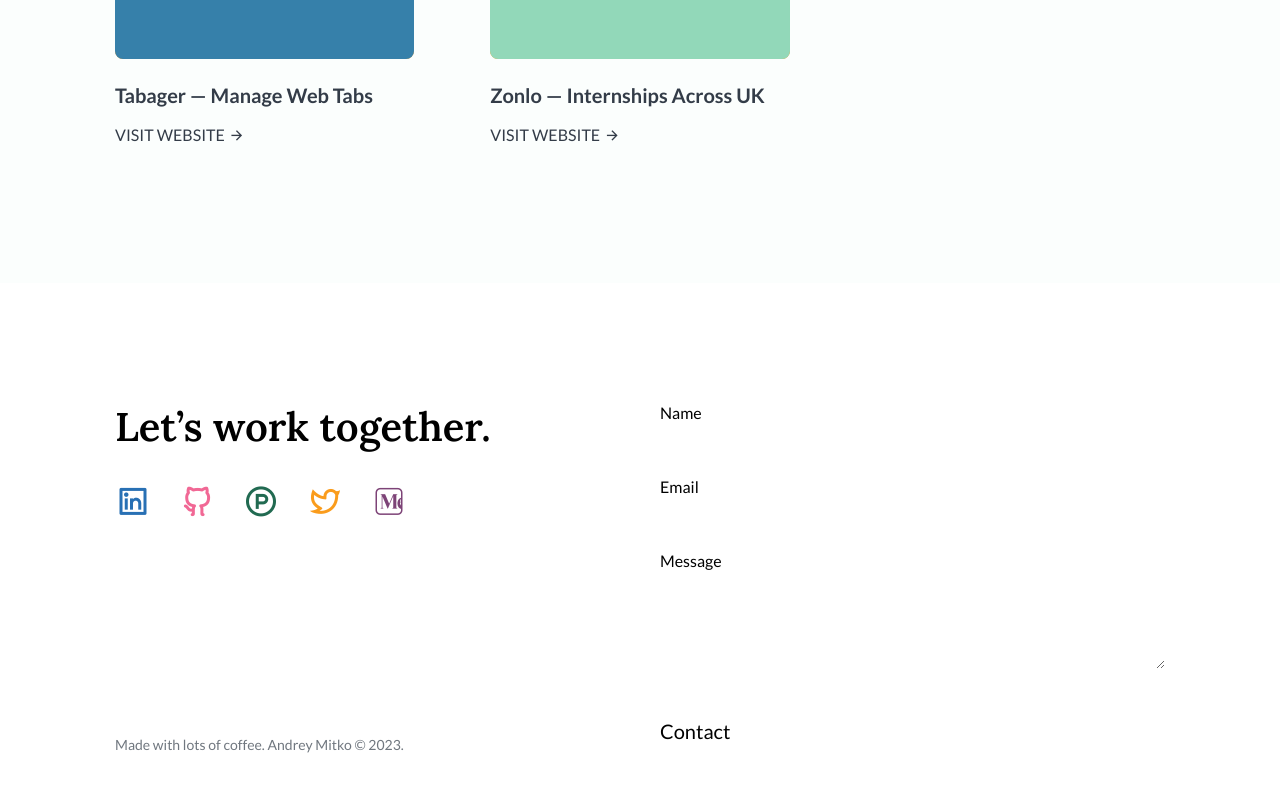
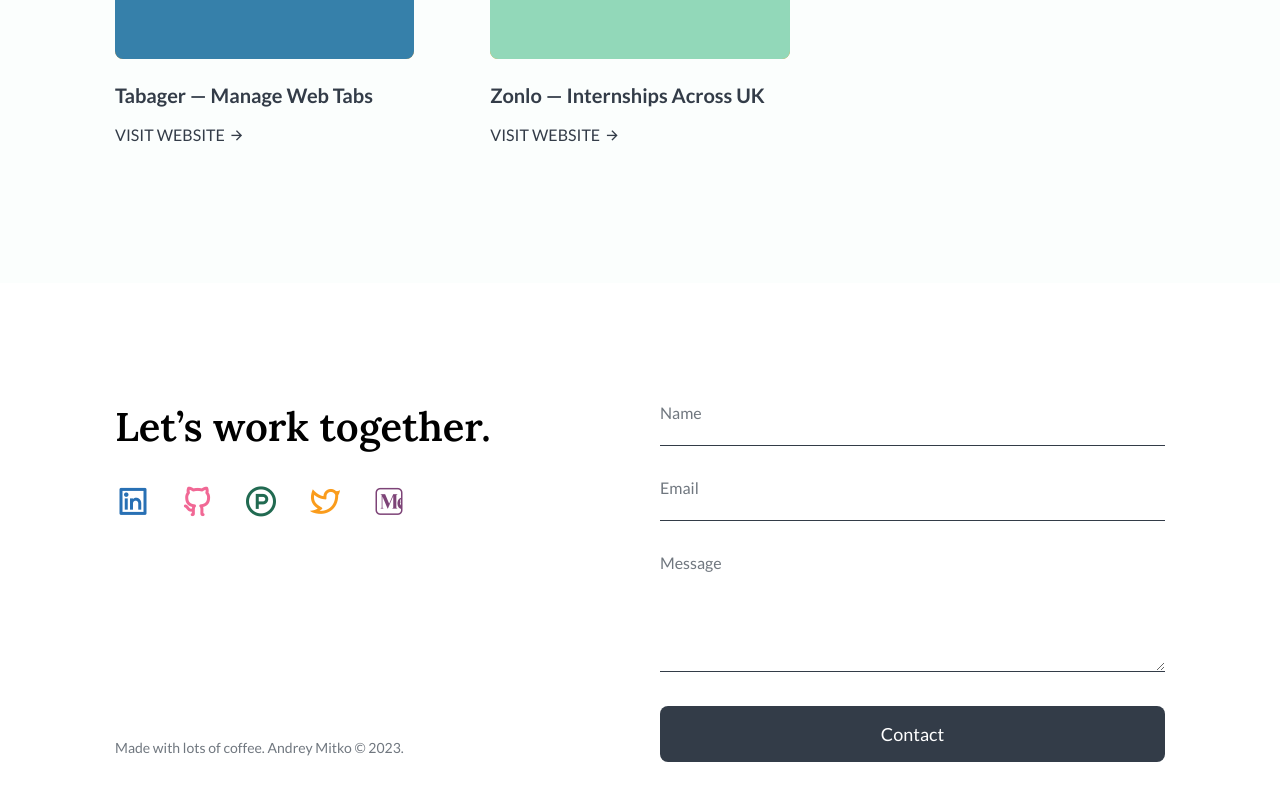
Before and after one commit to andrey-mitko/andreymitko.com.v2, a Next.js app: page / in a window 1280 px wide. Shown: the part 3239-4039 px from the top of the page. Built offline with nearby package versions, Linux system fonts and the light colour scheme.

Commit message:
Migrated ContactForm & Input to stitches

```diff
--- a/components/FooterSection/ContactForm/Input/index.tsx
+++ b/components/FooterSection/ContactForm/Input/index.tsx
@@ -8,7 +8,7 @@ const Input = ({ label, isTextArea, rows, ...props }: any) => {
     <FormFieldWrapper>
       <FormField
         component={isTextArea ? "textarea" : "input"}
-        $isError={meta.touched && meta.error !== undefined}
+        error={meta.touched && meta.error !== undefined}
         type="text"
         placeholder={props.placeholder}
         rows={isTextArea ? 5 : 1}
--- a/components/FooterSection/ContactForm/Input/styles.ts
+++ b/components/FooterSection/ContactForm/Input/styles.ts
@@ -1,33 +1,37 @@
-import styled from "styled-components";
 import { Field } from "formik";
+import { styled } from "@/stitches.config";
 
-export const FormFieldWrapper = styled.div`
-  width: 100%;
-  position: relative;
-`;
+export const FormFieldWrapper = styled("div", {
+  width: "100%",
+  position: "relative",
+});
 
-interface FormFieldProps {
-  $isError: boolean;
-}
+export const FormField = styled(Field, {
+  width: "100%",
+  fontSize: "16px",
+  paddingBottom: "23px",
+  borderBottom: "1px solid $black100",
 
-export const FormField = styled(Field)<FormFieldProps>`
-  width: 100%;
-  font-size: 16px;
-  padding-bottom: 23px;
-  border-bottom: 1px solid
-    ${(props: FormFieldProps) =>
-      props.$isError ? "var(--color-red)" : "var(--color-black100)"};
+  "&::placeholder": {
+    color: "$black70",
+  },
 
-  ::placeholder {
-    color: ${(props: FormFieldProps) =>
-      props.$isError ? "var(--color-red)" : "var(--color-black70)"};
-  }
-`;
+  variants: {
+    error: {
+      true: {
+        borderBottom: "1px solid $red",
+        "&::placeholder": {
+          color: "$red",
+        },
+      },
+    },
+  },
+});
 
-export const StyledWarning = styled.i`
-  color: var(--color-red);
-  position: absolute;
-  right: 0;
-  top: 1px;
-  font-size: 20px;
-`;
+export const StyledWarning = styled("i", {
+  color: "$red",
+  position: "absolute",
+  right: 0,
+  top: "1px",
+  fontSize: "20px",
+});
--- a/components/FooterSection/ContactForm/index.tsx
+++ b/components/FooterSection/ContactForm/index.tsx
@@ -5,8 +5,8 @@ import Input from "./Input";
 import { StyledForm, SubmitButton } from "./styles";
 
 const ContactForm = () => {
-  const [isFormSubmitted, setIsFormSubmitted] = React.useState(false);
-  const [isFormSending, setIsFormSending] = React.useState(false);
+  const [formSubmitted, setFormSubmitted] = React.useState(false);
+  const [formSending, setFormSending] = React.useState(false);
 
   const schema = Yup.object().shape({
     name: Yup.string().required("Required field"),
@@ -25,7 +25,7 @@ const ContactForm = () => {
     { name, email, message }: FormValues,
     { resetForm }: any
   ) => {
-    setIsFormSending(true);
+    setFormSending(true);
     const formData = new FormData();
     formData.append("name", name);
     formData.append("email", email);
@@ -36,16 +36,16 @@ const ContactForm = () => {
       body: formData,
     })
       .then((response) => {
-        setIsFormSubmitted(true);
+        setFormSubmitted(true);
         resetForm();
       })
-      .catch((error) => setIsFormSubmitted(false));
+      .catch((error) => setFormSubmitted(false));
     console.log(name, email, message);
   };
 
   React.useEffect(() => {
-    setIsFormSending(false);
-  }, [isFormSubmitted]);
+    setFormSending(false);
+  }, [formSubmitted]);
 
   return (
     <Formik
@@ -83,14 +83,13 @@ const ContactForm = () => {
           />
 
           <SubmitButton
-            $isSubmitted={isFormSubmitted}
-            $isSending={isFormSending}
+            sendingOrSubmitted={formSending || formSubmitted}
             type="submit"
-            disabled={isFormSubmitted || isFormSending}
+            disabled={formSubmitted || formSending}
           >
-            {isFormSending
+            {formSending
               ? "Sending..."
-              : isFormSubmitted
+              : formSubmitted
               ? "Thank you!"
               : "Contact"}
           </SubmitButton>
--- a/components/FooterSection/ContactForm/styles.tsx
+++ b/components/FooterSection/ContactForm/styles.tsx
@@ -1,32 +1,32 @@
-import styled from "styled-components";
 import { Form } from "formik";
+import { styled } from "@/stitches.config";
 
-export const StyledForm = styled(Form)`
-  display: flex;
-  width: 100%;
-  flex-direction: column;
-  align-items: baseline;
-  row-gap: 32px;
-`;
+export const StyledForm = styled(Form, {
+  display: "flex",
+  width: "100%",
+  flexDirection: "column",
+  alignItems: "baseline",
+  rowGap: "32px",
+});
 
-interface SubmitButtonProps {
-  $isSending: boolean;
-  $isSubmitted: boolean;
-}
+export const SubmitButton = styled("button", {
+  width: "100%",
+  height: "56px",
+  backgroundColor: "$black100",
+  color: "$white",
+  fontSize: "18px",
+  fontWeight: "$regular",
+  borderRadius: "8px",
+  cursor: "pointer",
+  textAlign: "center",
 
-export const SubmitButton = styled.button<SubmitButtonProps>`
-  width: 100%;
-  height: 56px;
-  background-color: ${(props: SubmitButtonProps) =>
-    props.$isSending || props.$isSubmitted
-      ? "var(--color-black20)"
-      : "var(--color-black100)"};
-  color: ${(props: SubmitButtonProps) =>
-    props.$isSending || props.$isSubmitted
-      ? "var(--color-black100)"
-      : "var(--color-white)"};
-  font-size: 20px;
-  font-weight: 400;
-  border-radius: 8px;
-  cursor: pointer;
-`;
+  variants: {
+    sendingOrSubmitted: {
+      true: {
+        backgroundColor: "$black20",
+        color: "$black100",
+        cursor: "default",
+      },
+    },
+  },
+});
--- a/components/FooterSection/index.tsx
+++ b/components/FooterSection/index.tsx
@@ -13,7 +13,7 @@ import {
 } from "./styles";
 
 const FooterSection = () => {
-  const [isLinkHover, setIsLinkHover] = useState(false);
+  const [linkHovered, setLinkHovered] = useState(false);
 
   return (
     <FooterWrapper>
@@ -22,15 +22,15 @@ const FooterSection = () => {
         <ContactFromWrapper>
           <ContactForm />
         </ContactFromWrapper>
-        <SocialMediaWrapper isLinkHover={isLinkHover}>
+        <SocialMediaWrapper linkHovered={linkHovered}>
           {socialMediaLinks.map((item, index) => (
             <a
               href={item.url}
               target="_blank"
               rel="noreferrer"
               key={index}
-              onMouseOver={() => setIsLinkHover(true)}
-              onMouseOut={() => setIsLinkHover(false)}
+              onMouseOver={() => setLinkHovered(true)}
+              onMouseOut={() => setLinkHovered(false)}
             >
               <SocialMediaIcon
                 className={item.iconClass}
--- a/components/FooterSection/styles.tsx
+++ b/components/FooterSection/styles.tsx
@@ -85,7 +85,7 @@ export const SocialMediaWrapper = styled("div", {
   },
 
   variants: {
-    isLinkHover: {
+    linkHovered: {
       true: {
         "@tablet": {
           "> *": {
```
